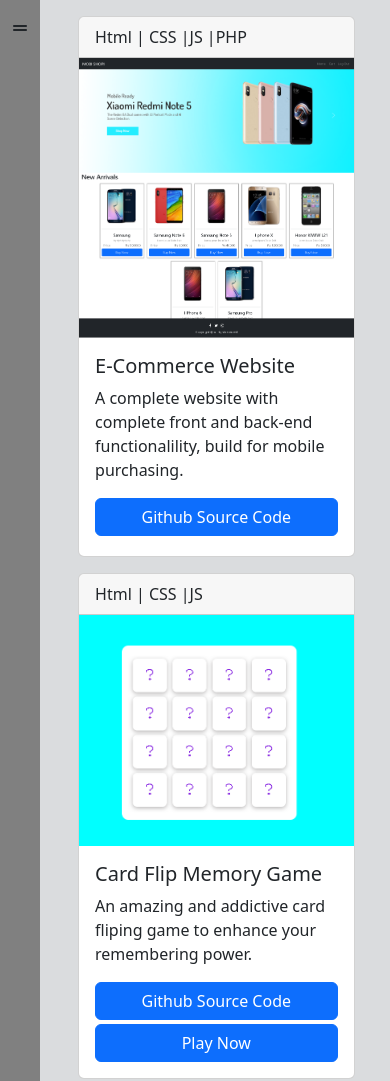
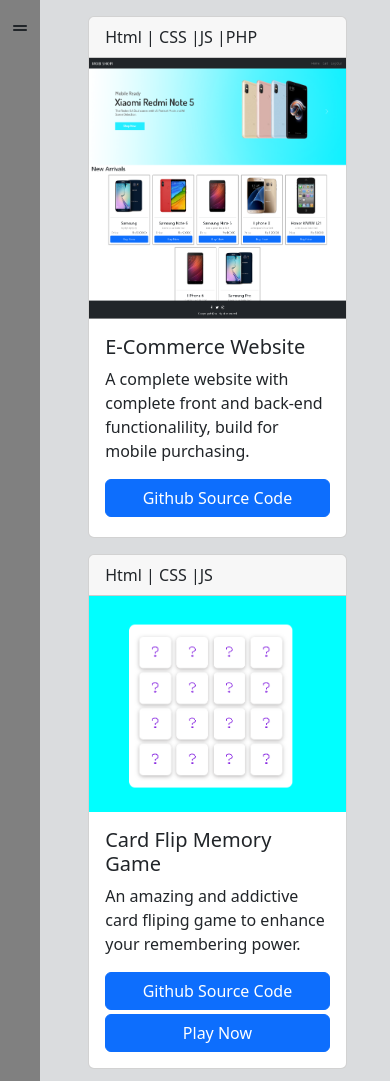
Before and after one commit to Abdullahiqbal2021/Portfolio.github.io, a plain HTML site: page projects.html in a window 390 px wide. Shown: the top 1081 px of the page. Drawn offline with nearby package versions, Linux system fonts and the light colour scheme.

Commit message:
bug fixes

```diff
--- a/projects.html
+++ b/projects.html
@@ -37,7 +37,7 @@
       </div>
       <div class="right-section-2 ">
         <div class="container-fluid p-2 p-md-5 bg-opacity-25 bg-secondary">
-          <div class="row p-0 align-items-center justify-content-center">
+          <div class="row p-0 m-0 align-items-center justify-content-center">
             <div class="col-lg-4 col-md-6 col-10  my-2">
               <div class="card">
                 <div class="card-header">
--- a/style/css.css
+++ b/style/css.css
@@ -145,7 +145,7 @@ footer{
   }
   .right-section,
   .right-section-2{
-    width: 90.4% ;
+    width: 91% ;
   }
 
   nav {
```
